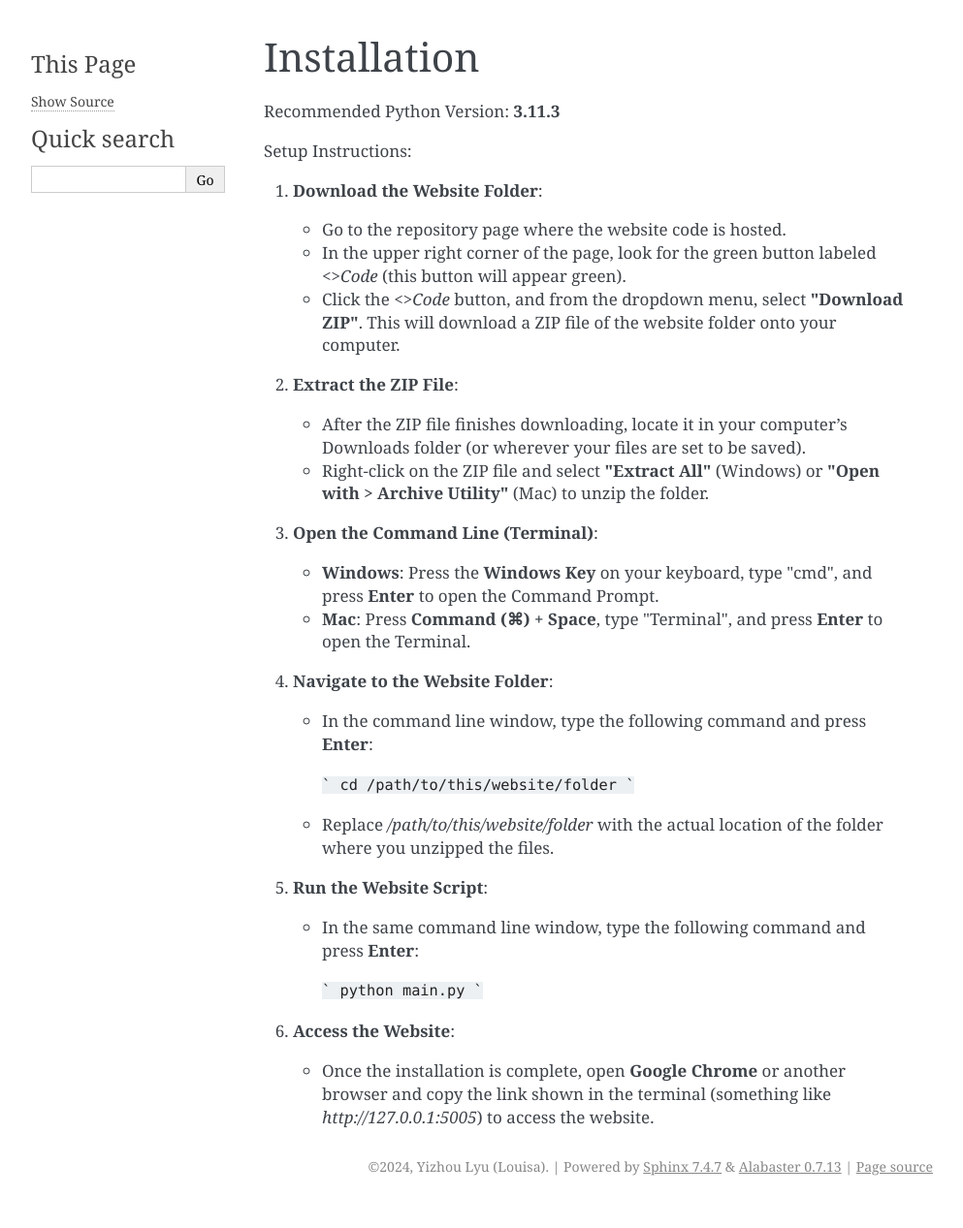
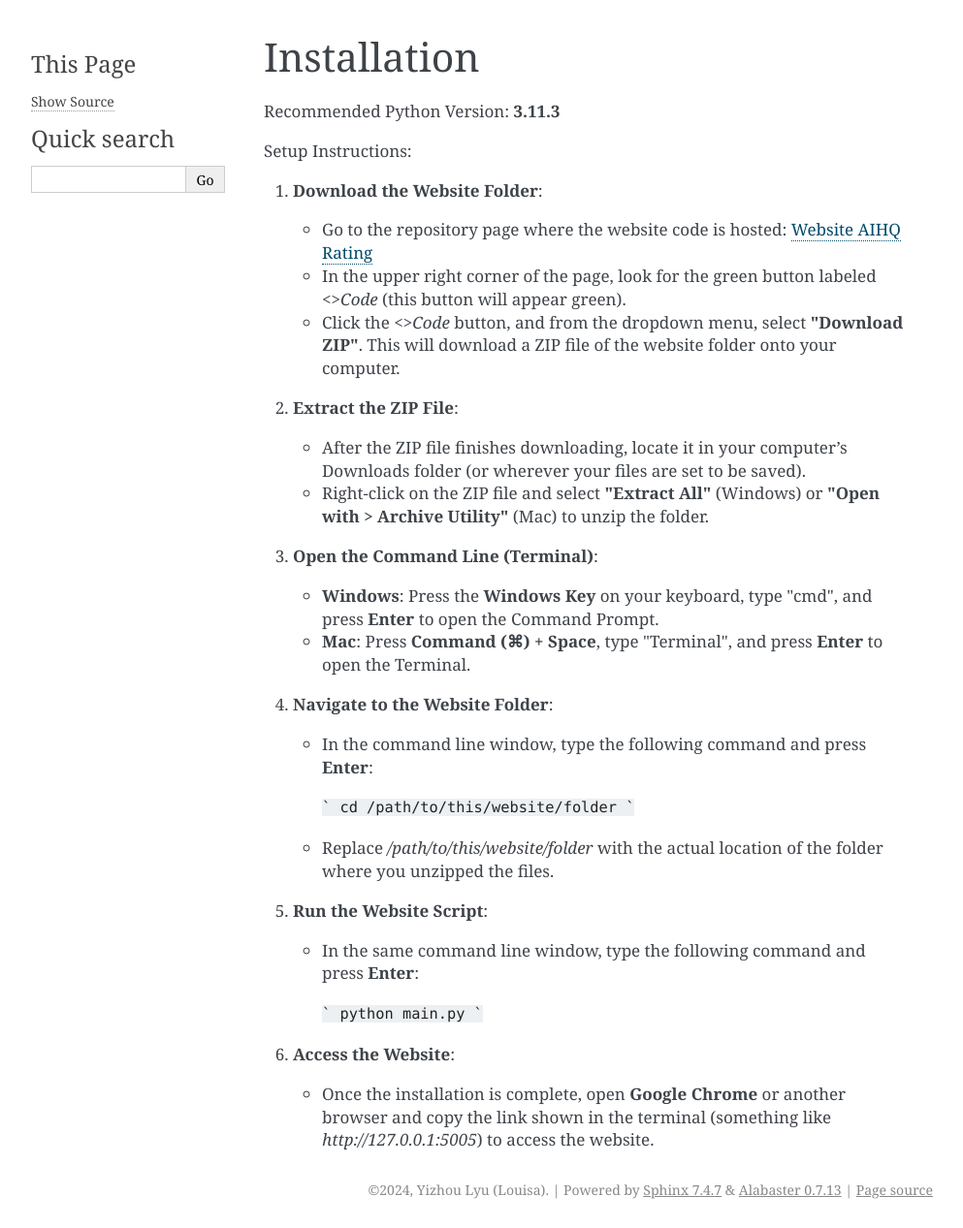
Before and after one commit to lyulouisa/Website_AIHQ_rating, a Sphinx documentation site: the page built from docs/source/Installation.rst, in a window 1280 px wide. Shown: the whole page at 97% size, without its empty margins (148-1141 px from the left). Built offline with Sphinx 7.4.7, drawn with Linux system fonts in a browser that asks for light colours; before the commit the page ends 1243 px from its top, so only the background shows below that.

Commit message:
Update Installation.rst

```diff
--- a/docs/source/Installation.rst
+++ b/docs/source/Installation.rst
@@ -7,7 +7,8 @@ Setup Instructions:
 
 1. **Download the Website Folder**:
 
-   - Go to the repository page where the website code is hosted.
+   - Go to the repository page where the website code is hosted: `Website AIHQ Rating <https://github.com/lyulouisa/Website_AIHQ_rating.git>`__
+
    - In the upper right corner of the page, look for the green button labeled `<>Code` (this button will appear green).
    - Click the `<>Code` button, and from the dropdown menu, select **"Download ZIP"**. This will download a ZIP file of the website folder onto your computer.
 
```
